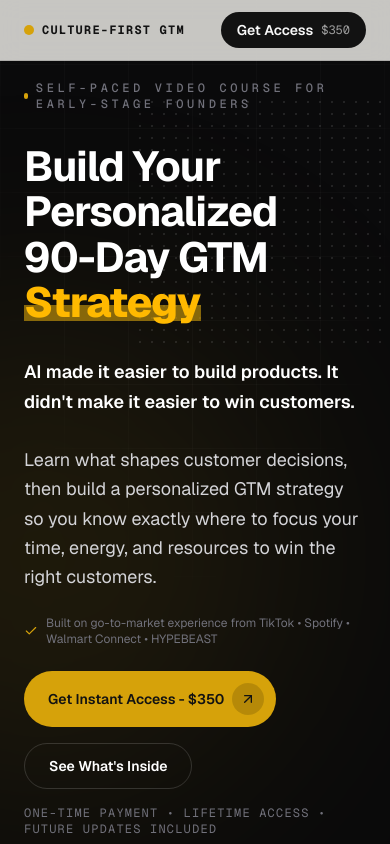
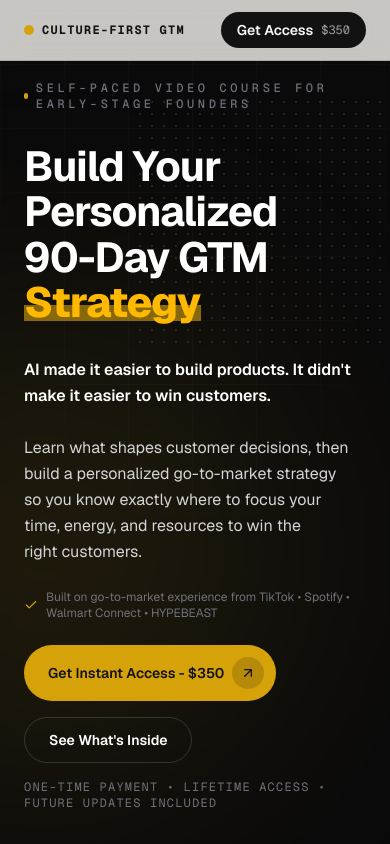
Before and after one commit to wadnsj/culture-first-gtm-landing-page, a Next.js app: page / in a window 390 px wide. Shown: the top 844 px of the page. Built offline with nearby package versions, Linux system fonts and the light colour scheme.

Commit message:
Spell out go-to-market strategy in Hero sub-headline
Replaces the GTM abbreviation with the full phrase and makes the
sub-headline font size responsive (text-base sm:text-lg lg:text-xl),
keeping text-pretty and the existing zinc-300/white contrast.

```diff
--- a/components/hero.tsx
+++ b/components/hero.tsx
@@ -44,7 +44,7 @@ export function Hero() {
             </span>
           </h1>
 
-          <p className="mt-8 max-w-2xl text-lg leading-relaxed text-zinc-300">
+          <p className="mt-8 max-w-2xl text-base leading-relaxed text-zinc-300 sm:text-lg lg:text-xl">
             <span className="block text-pretty font-semibold text-white">
               AI made it easier to build products. It didn&apos;t make it
               easier to win customers.
@@ -52,8 +52,9 @@ export function Hero() {
             <br />
             <span className="block text-pretty">
               Learn what shapes customer decisions, then build a
-              personalized GTM strategy so you know exactly where to focus
-              your time, energy, and resources to win the right customers.
+              personalized go-to-market strategy so you know exactly where
+              to focus your time, energy, and resources to win the right
+              customers.
             </span>
           </p>
 
```
